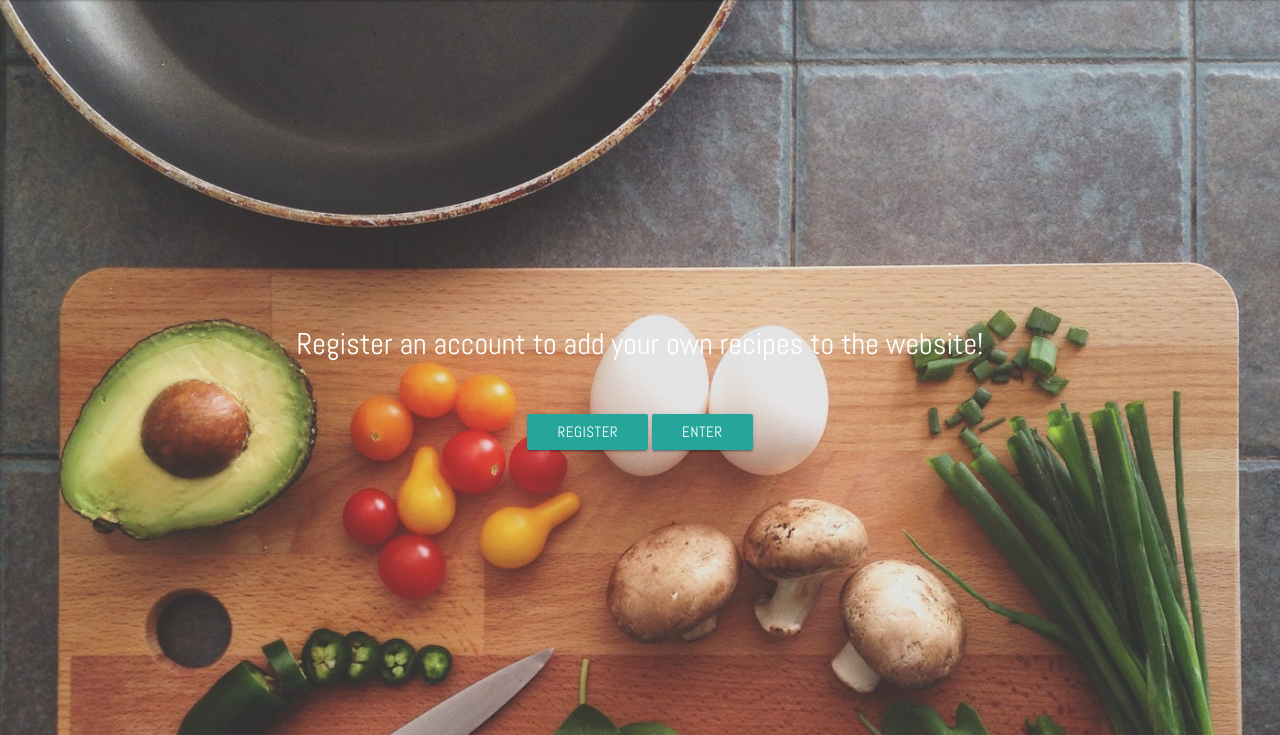
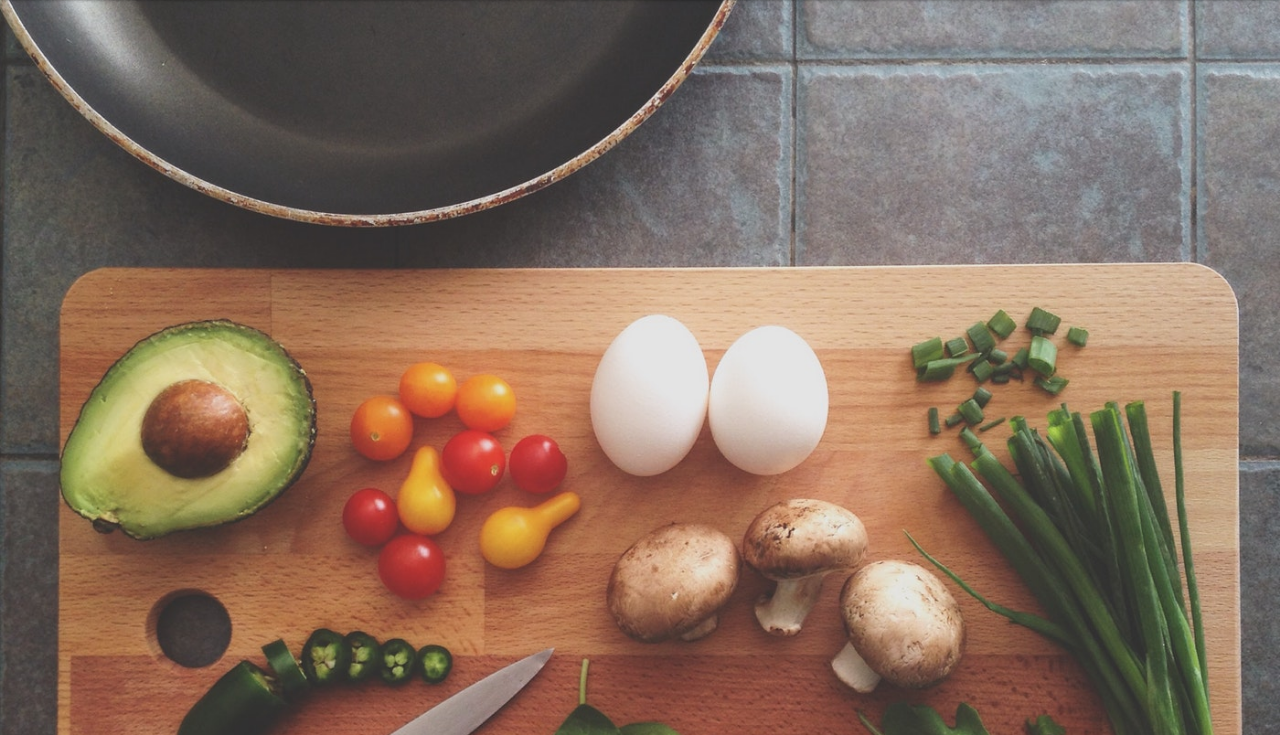
Before and after one commit to desflahertyportfolio/The_Easy_CookBook, a Flask app: template templates/base.html in a window 1280 px wide. Shown: the part 65-800 px from the top of the page. Run offline with Flask 2, Linux system fonts and the light colour scheme; the template is opened without the code that fills it, so the values that code supplies are empty; some libraries are stand-ins or nearby versions.

Commit message:
adding templates - index.html

```diff
--- a/app.py
+++ b/app.py
@@ -22,17 +22,19 @@ else:
     app.config["MONGO_URI"] = os.environ.get("MONGO_URI")
 """
 
-
 mongo = PyMongo(app)
 
 @app.route('/')
-def get_index():
-    return render_template('index.html')
+@app.route('/index')
+def index():
+    return render_template("index.html")
 
+@app.route('/recipes')
+def recipes():
+    return render_template("recipes.html")
 
-
-@app.route('/get_cuisine')
-def get_cuisine():
+@app.route('/cuisine')
+def cuisine():
     return render_template("cuisine.html", cuisine=mongo.db.Cuisine.find())
 
 
--- a/static/css/style.css
+++ b/static/css/style.css
@@ -1,4 +1,5 @@
 
+/************BODY SETTINGS **************************************/
 
 html {
     height: 100%;
@@ -13,12 +14,12 @@ body {
     padding: 0;
     font-family: 'Abel', serif;
     font-size: 16.5px;
-    background-image: url(../images/base_01.jpg);
+     background-image: url(../images/base_01.jpg);
     background-size: cover;
     background-attachment: fixed;
 }
 
-/************CONTROL LOGO TEXT SIZE ON MOBILE **************************************/
+/************CONTROL BRAND LOGO TEXT SIZE ON MOBILE **************************************/
 
 @media screen and (max-width: 440px) {
  nav .brand-logo {
--- a/templates/base.html
+++ b/templates/base.html
@@ -22,17 +22,17 @@
     <header>
       <nav class="teal lighten-1">
             <div class="nav-wrapper">
-                <a href="{{url_for('get_index')}}" class="brand-logo">The Easy CookBook</a>
+                <a href="{{url_for('index')}}" class="brand-logo">The Easy CookBook</a>
                 <a href="#" data-activates="mobile-demo" class="button-collapse"><i class="material-icons">menu</i></a>
                 <ul id="nav-mobile" class="right hide-on-med-and-down logo-btn">
-                    <li><a href="{{url_for('get_index')}}">Home</a></li>
-                    <li><a href="">Recipes</a></li>
+                    <li><a href="{{url_for('index')}}">Home</a></li>
+                    <li><a href="{{url_for('recipes')}}">Recipes</a></li>
                     <li><a href="">Register</a></li>
                     <li><a href="">Sign In</a></li>
                 </ul>
                 <ul class="side-nav" id="mobile-demo">
-                    <li><a href="{{url_for('get_index')}}">Home</a></li>
-                    <li><a href="">Recipes</a></li>
+                    <li><a href="{{url_for('index')}}">Home</a></li>
+                    <li><a href="{{url_for('recipes')}}">Recipes</a></li>
                     <li><a href="">Register</a></li>
                     <li><a href="">Sign In</a></li>
                 </ul>
@@ -42,24 +42,11 @@
 
 
 
-    <div class="valign-wrapper" style="width:100%;height:100%;position:fixed;">
-        <div class="container">
-            <div class="row">
-             <div class="col s12 m12 l12">
-             <p class="center-align register-text">Register an account to add your own recipes to the website!</p>
-            <div class="row">
-             <div class="col s12 m6 offset-m3">
-               <p class="center-align">
-             <a class="waves-effect waves-light btn">Register</a>
-             <a class="waves-effect waves-light btn">Enter</a>
-            </p>
-             </div>
-            </div>
-         </div>
-       </div>
-       </div>
+
+
         {% block content %} {% endblock %}
-        </div>
+
+
      <script src="https://cdnjs.cloudflare.com/ajax/libs/jquery/3.2.1/jquery.min.js"></script>
     <script src="https://cdnjs.cloudflare.com/ajax/libs/materialize/0.100.2/js/materialize.min.js"></script>
    <script type="text/javascript">
@@ -69,8 +56,10 @@
             $(".button-collapse").sideNav();
         });
     </script>
+
 </body>
 
 
 
+
 </html>
```
Also changed, not shown: templates/index.html (+17 -3 lines), templates/recipes.html (added, +7 -0 lines).
